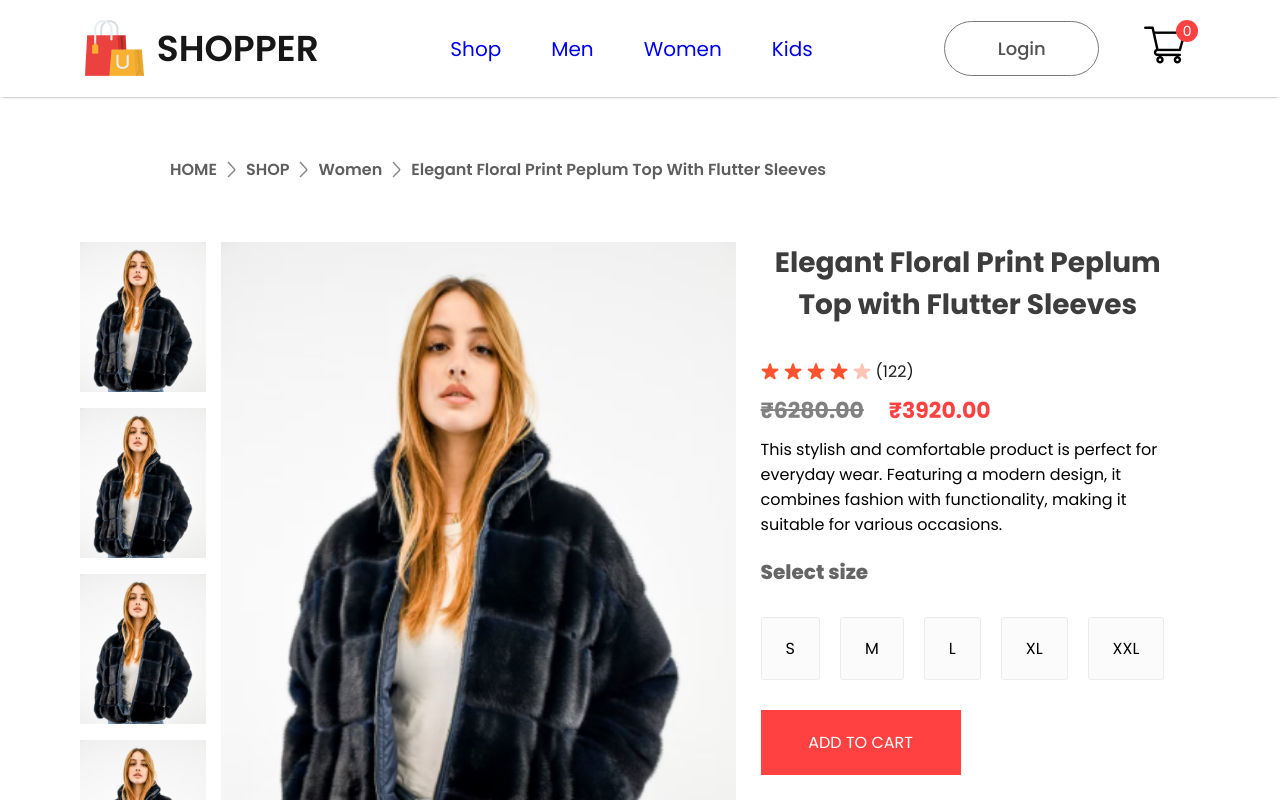
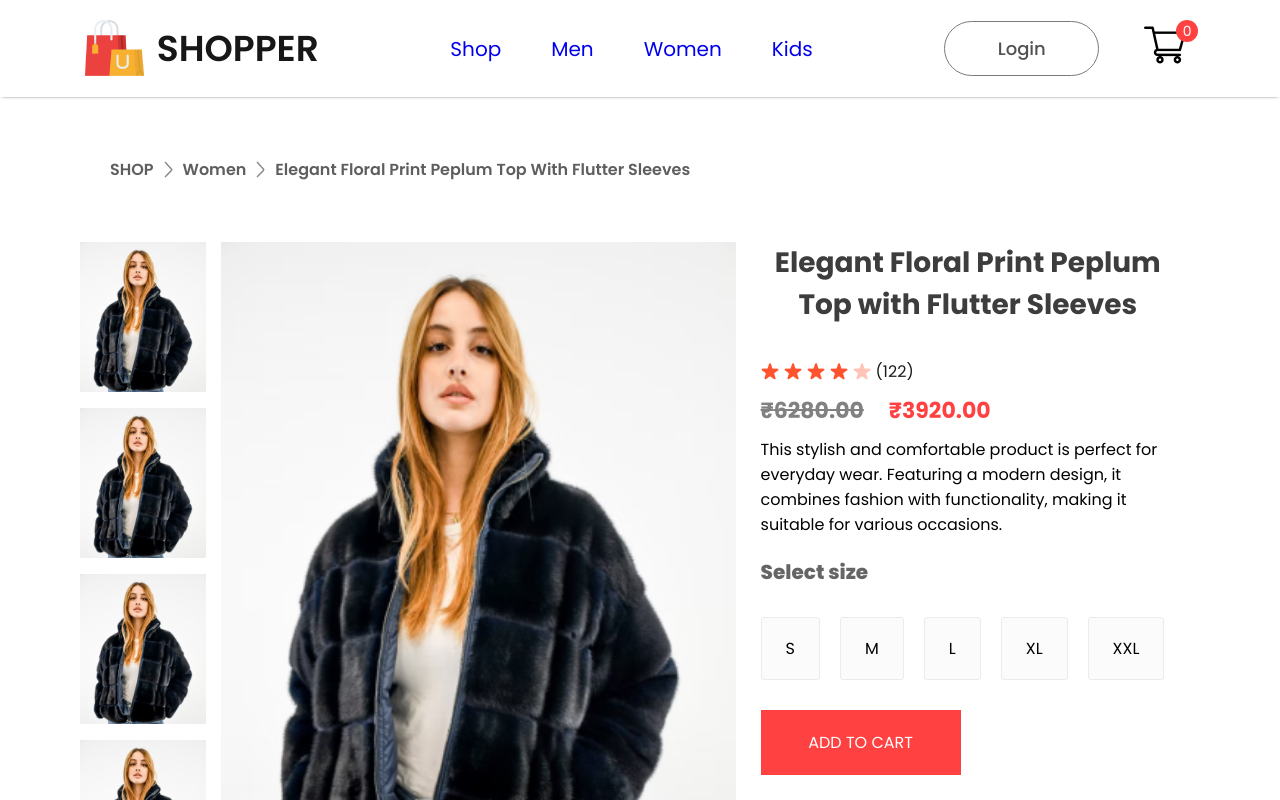
Before and after one commit to TejasBirla/SHOPPER-shopping-website, a React (Create React App) app in the folder frontend/: page /product/1 in a window 1280 px wide. Shown: the top 800 px of the page. Built offline with nearby package versions, Linux system fonts and the light colour scheme.

Commit message:
Breadcrum's CSS updated.

```diff
--- a/frontend/src/Components/Breadcrums/Breadcrum.css
+++ b/frontend/src/Components/Breadcrums/Breadcrum.css
@@ -11,6 +11,6 @@
     display: flex;
     align-items: center;
     gap: 10px;
-    margin: 60px 170px;
+    margin: 60px 110px;
     text-transform: capitalize;
 }
--- a/frontend/src/Components/Breadcrums/Breadcrum.jsx
+++ b/frontend/src/Components/Breadcrums/Breadcrum.jsx
@@ -6,7 +6,6 @@ export default function Breadcrum(props) {
   const { product } = props;
   return (
     <div className="breadcrum">
-      HOME <img src={arrowIcon} alt="" />
       SHOP <img src={arrowIcon} alt="" />
       {product.category} <img src={arrowIcon} alt="" />
       {product.name}
```
